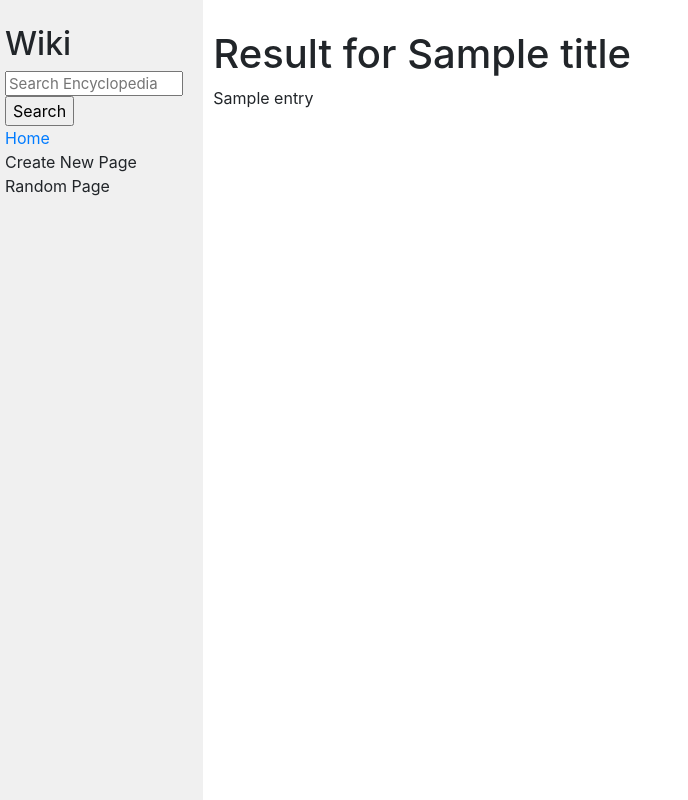
After one commit to ahnaf000/project1, a Django app: template wiki/encyclopedia/templates/encyclopedia/searchResult.html in a window 1280 px wide. The commit adds this page. Shown: the whole page, without its empty margins (0-688 px from the left). Run offline with Django 3.2, Linux system fonts and the light colour scheme; the template is opened without the code that fills it: most values are stand-ins (such as "Sample title", 1, 10 or a date in 2020); some libraries are stand-ins or nearby versions.

Commit message:
work in progress with search

```diff
--- a/wiki/encyclopedia/templates/encyclopedia/layout.html
+++ b/wiki/encyclopedia/templates/encyclopedia/layout.html
@@ -12,8 +12,10 @@
         <div class="row">
             <div class="sidebar col-lg-2 col-md-3">
                 <h2>Wiki</h2>
-                <form>
+                <form action="{% url 'searchResult'" method="post">
+                    {% csrf_token %}
                     <input class="search" type="text" name="q" placeholder="Search Encyclopedia">
+                    <input type = 'submit' value="Search" name = 'submitBtn'>
                 </form>
                 <div>
                     <a href="{% url 'index' %}">Home</a>
--- /dev/null
+++ b/wiki/encyclopedia/templates/encyclopedia/searchResult.html
@@ -0,0 +1,14 @@
+{% extends "encyclopedia/layout.html" %}
+
+{% block title %}
+    {{title}}
+{% endblock %}
+
+{% block body %}
+    <h1>Result for {{ title }}</h1>
+    {% if entry == None %}
+<p>We do not have any information about <q>{{title}}</q></p>
+    {% else %}
+        <p>{{ entry }}</p>
+    {% endif %}
+{% endblock %}
--- a/wiki/encyclopedia/urls.py
+++ b/wiki/encyclopedia/urls.py
@@ -3,5 +3,6 @@ from django.urls import path
 from . import views
 
 urlpatterns = [
-    path("", views.index, name="index")
+    path("", views.index, name="index"),
+    path("<str:title>", views.searchResult, name="searchResult"),
 ]
```
Also changed, not shown: wiki/encyclopedia/views.py (+10 -0 lines).
